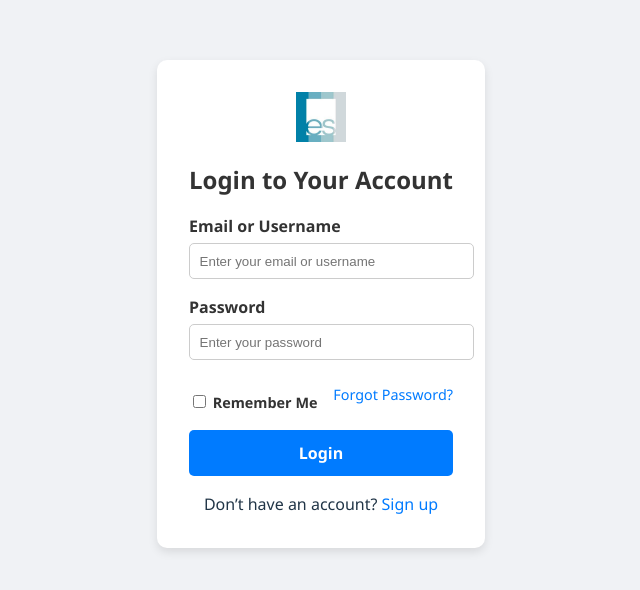
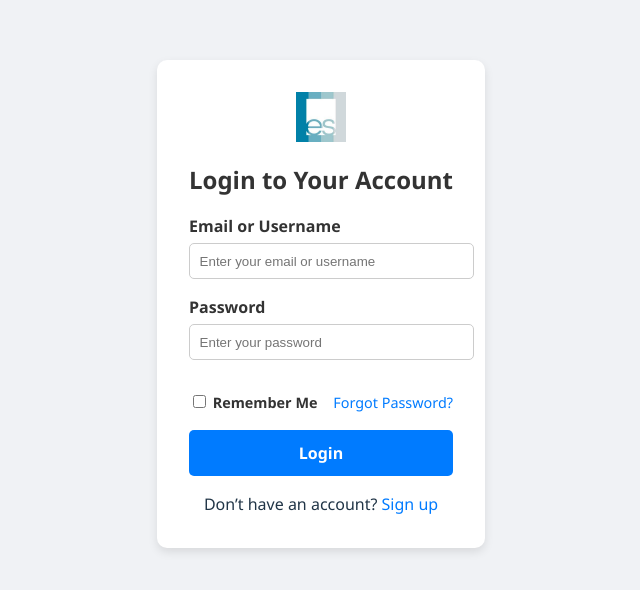
Before and after one commit to unnati1004/elementalskill, a React (Vite) app: page / in a window 1280 px wide. Shown: the part 112-702 px from the top of the page, without its empty margins (319-959 px from the left). Built offline with nearby package versions, Linux system fonts and the light colour scheme.

Commit message:
add margin to a tag

```diff
--- a/src/Component/Login/Login.css
+++ b/src/Component/Login/Login.css
@@ -1,3 +1,6 @@
+    a{
+      margin-top: 1rem;
+    }
 
    .login-container {
      display: flex;
```
